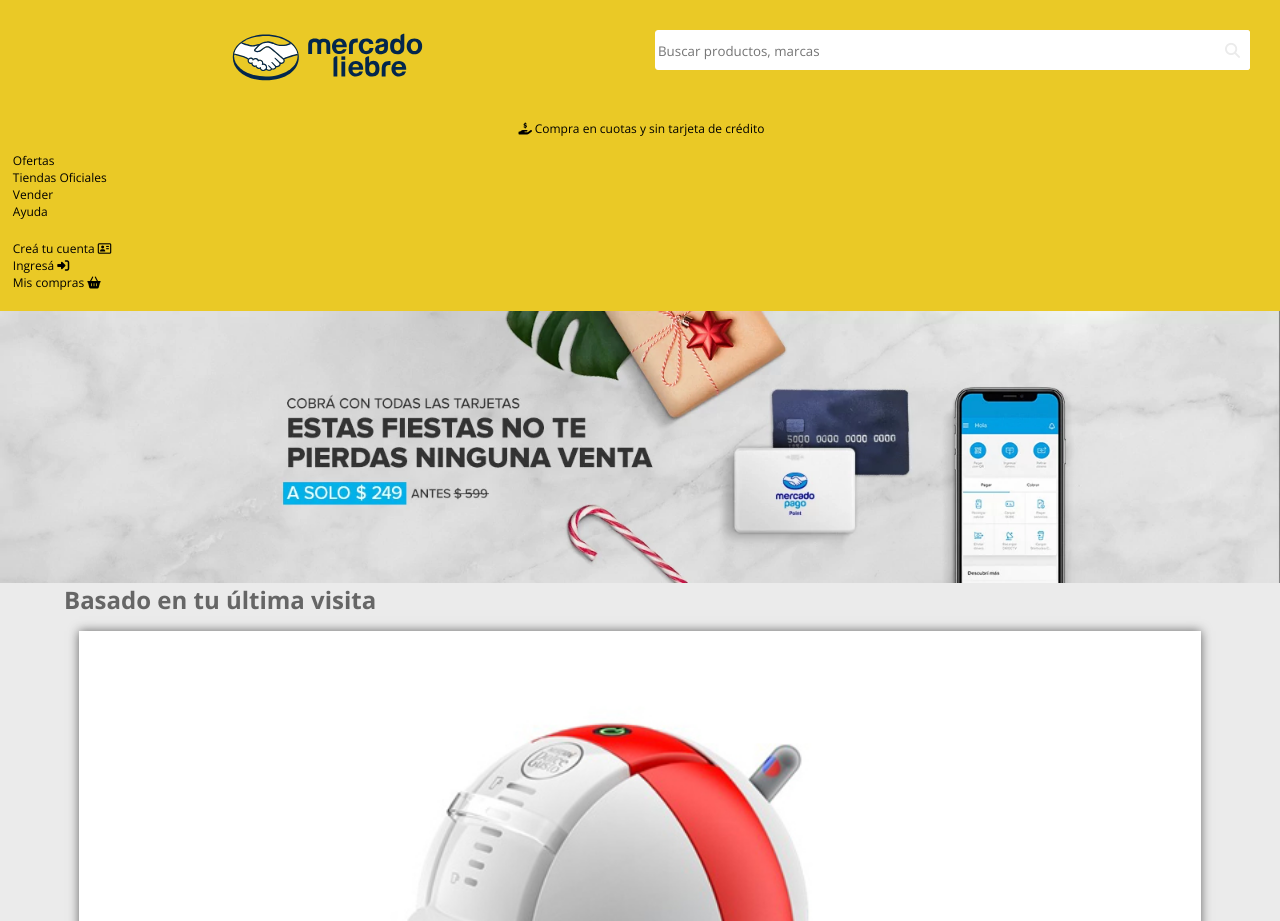
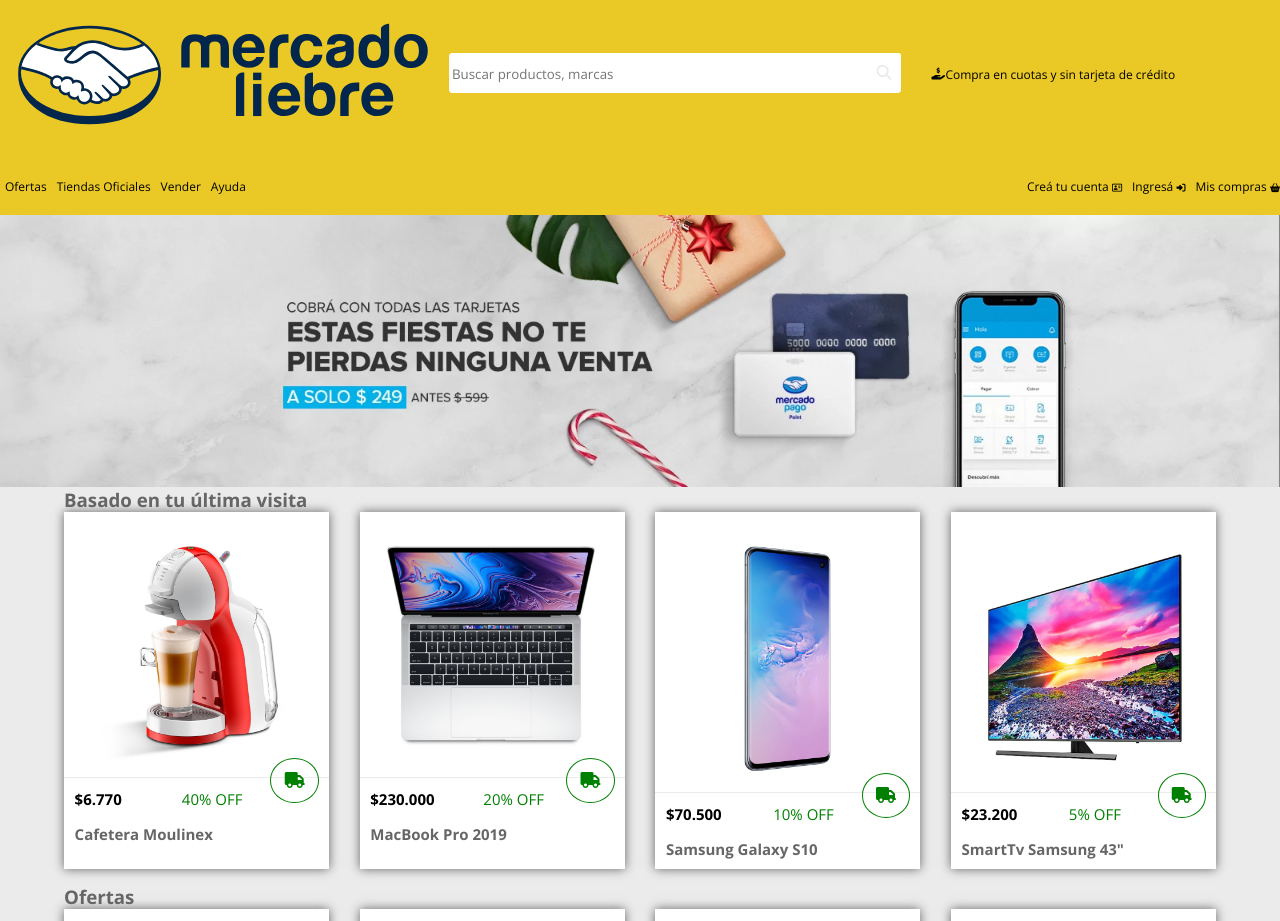
Before and after one commit to Aldoleonel/AldoChalup-c21-Mercado-Liebre, a website: page views/home.html in a window 1280 px wide. Shown: the top 921 px of the page. Drawn offline with nearby package versions, Linux system fonts and the light colour scheme.

Commit message:
desktop en proceso

```diff
--- a/public/css/general.css
+++ b/public/css/general.css
@@ -25,7 +25,7 @@
 header {
     background-color: var(--colorAmarillo);
     font-family: var(--tipografiaGeneral);
-    font-size: 12px;
+    font-size: 9px;
     display: flex;
     flex-direction: column;
 
@@ -86,22 +86,32 @@
         margin: 0;
         max-width: 1180px;
     }
+    .home__main--box-precio {
+        padding: 4%;
+        position: relative;
+    }
     main i {
-        display: flex;
-        width: 15%;
+        /* display: flex; */
+        /* width: 15%; */
         color: green;
         border: 1px solid green;
+        border-radius: 50%;
+        position: absolute;
+        right: 10px;
+        top: -20px;
 
-        border-radius: 50%;
-        justify-content: center;
+
     }
-    .home__main--box-precio {
-        padding: 4%;
-    }
+
+
+
+
+
 }
 
 @media (min-width: 769px) {
     * {
         max-width: 1920px;
     }
+
 }
--- a/public/css/home.css
+++ b/public/css/home.css
@@ -4,7 +4,7 @@
     margin-left: 30px;
     margin-top: 30px;
     margin-bottom: 20px;
-    height: 50px;
+
 
 
 }
@@ -20,7 +20,7 @@
 .home__header-box-input-lupa {
    position: relative;
    width: 50%;
-   margin: 30px;
+   margin-right: 30px;
 
 }
 
@@ -46,22 +46,19 @@
 .header__div--Lupa-busqueda {
 
     background-color:white;
-    padding: 10px;
+    padding: 9px;
     border-radius: 3px;
     font-size: 15px;
-    color: var(--colorGrisClaro)
-
-
-
-
+    color: var(--colorGrisClaro);
 }
 
 .header__parrafo--contenedor {
     display: flex;
-    flex-wrap: wrap;
-    flex-direction: row;
+    /* flex-wrap: wrap; */
+    /* flex-direction: row; */
     justify-content: center;
-    align-items: baseline;
+
+
 }
 
 .header__parrafo {
@@ -85,11 +82,11 @@
 
 .home__header--dolar {
 
+    display: flex;
+    margin-top:2px;
 
-    display: flex;
-    margin-top: 20px;
-    width: 100%;
-    justify-content: flex-end;
+
+
 
 
 
@@ -123,12 +120,23 @@
 
 
 /*MAIN*/
+.home__article-box {
+    background-color: white;
+    margin-bottom: 15px;
+}
+
 .home__main-p {
     font-family: var(--tipografiaGeneral);
     color: black;
     display: flex;
     font-weight: 700;
     font-size: 25px;
+
+}
+.home__main-article {
+    display: flex;
+    flex-wrap: wrap;
+    justify-content: space-between;
 }
 
 .home__main-oferta {
@@ -146,8 +154,9 @@
 
 }
 main article img {
-    display: flex;
-    justify-content: center;
+    /* display: flex; */
+    /* justify-content: center; */
+    padding: 15px;
     width: 100%;
 }
 .home_main_img-baner {
@@ -160,7 +169,8 @@
 }
 
 .home__main_separador {
-    margin-bottom: 10px;
+    margin-top: 15px;
+
 }
 
 
@@ -182,21 +192,88 @@
 
 /*MEDIA QUERY*/
 @media (min-width:481px) {
-    .home__header--descripcion {
-        display: inline-block;
-        padding-left: 1%;
+
+
+    /*HEADER*/
+
+
+    .home__header-container {
+        display: flex;
+        justify-content: space-evenly;
+        margin-left: 0;
+        width: 70%;
+        gap: 2%;
     }
-    .home__header--dolar {
-        width: 3%;
+    .home__header--logo {
+        margin-top: 0px;
+        margin-left: 0;
+        margin-top: 0;
+        margin-bottom: 0;
+
+    }
+    .header__parrafo {
+        margin: 0;
+    }
+
+    .home__header-box-input-lupa {
+        margin: 0;
+    }
+
+
+    .home__header-container .home__header-box-input-lupa  {
+        width: 400px;
+
+    }
+
+
+    .home__header-box-nav1 {
+        display: flex;
+        align-items: center;
+        margin-bottom: 50px;
+        margin-top: 20px;
+        margin-left: 15px;
+        gap: 5px;
+    }
+
+    .header__parrafo--contenedor {
+        width: 300px;
+        margin-right: 15px;
+        margin-left: 0px;
+
+    }
+
+    .home__header-box-nav1 {
+        display: flex;
+
     }
 
     .font-awesome {
         display: none;
     }
+    .home__header--nav--menu {
+        margin-left: 5px;
+    }
+    .home__header--nav--menu .home__header--descripcion {
+        display: flex;
+        justify-content: space-between;
+
+    }
+    .home__header--nav--menu .home__header--descripcion ul  {
+        display: flex;
+        gap: 10px;
+
+    }
+
+    /*MAIN*/
+
+
     .home__article-box {
         background-color: white;
         box-shadow: 0px 0px 10px rgb(100,100,100);
-        margin: 15px;
+        /* margin: 15px; */
+        width: 45%;
+        margin-bottom: 15px;
+
     }
     .home__main--imagen {
         margin-top: 15px;
@@ -204,14 +281,56 @@
     .home_main_img-baner {
         display: flex;
     }
+    .h3_width100 {
+        width: 100%;
+    }
+    .home__main-p {
+        gap: 20%;
+        font-size: 15px;
+    }
+    .home__main_separador {
+        font-size: 15px;
+    }
+
+
 
 }
 @media (min-width:769px){
+
+    .home__header--logo {
+        width: 47%;
+    }
+    .home__header-container .home__header-box-input-lupa {
+        width: 600px;
+    }
     .home__header--dolar {
         width: 1.5%;
         justify-content: center;
     }
+
     .header__input--contenedor {
         width: auto;
+
     }
+    .header__parrafo--contenedor {
+        width: 300px;
+
+        margin-right: 15px;
+        margin-left: 0px;
+
+    }
+    .header__parrafo--contenedor {
+        gap: 5px;
+    }
+
+
+    /*MAIN*/
+
+
+    .home__article-box {
+        width: 23%;
+
+
+    }
+
 }
--- a/views/home.html
+++ b/views/home.html
@@ -13,6 +13,8 @@
 
 <body>
     <header>
+        <div class="home__header">
+            <div class="home__header-box-nav1">
                 <div class="home__header-container">
                     <img class="home__header--logo" src="/images/logo-mercado-liebre.svg" alt="logo-mercado-liebre">
                     <div class="home__header-box-input-lupa">
@@ -20,10 +22,11 @@
                         <a href="" class="header__div--Lupa-busqueda"><i class="fas fa-search"></i></a>
                     </div>
                 </div>
-        </div>
+
                 <div class="header__parrafo--contenedor">
                     <a href="" class="home__header--dolar"><i class="fas fa-hand-holding-usd"></i></a>
                     <p class="header__parrafo">Compra en cuotas y sin tarjeta de crédito</p>
+                </div>
             </div>
             <nav class="home__header--nav--menu">
                 <div class="home__header--descripcion">
@@ -42,14 +45,15 @@
                 <div class="font-awesome">
                     <a href="" class="home__header--bars"><i class="fa fa-bars fa-lg"></i></a>
                 </div>
+        </div>
         </nav>
         <img class="home__header-baner" src="/images/img-home-banner.jpg" alt="img-home-banner">
     </header>
     <main>
         <div>
-            <article>
+            <article class="home__main-article">
 
-                <h2>Basado en tu última visita</h2>
+                <h3 class="h3_width100">Basado en tu última visita</h3>
                 <div class="home__article-box">
                     <img class="main__article-img" src="/images/img-cafetera-moulinex.jpg" alt="Cafetera Moulinex">
                     <div class="home__main--box-precio">
@@ -78,7 +82,7 @@
                         </div>
                     </div>
                 </div>
-        </div>
+
                 <div class="home__article-box">
                     <img class="home__main--imagen" src="/images/img-samsung-galaxy-s10.jpg" alt="samsung galaxy s10">
                     <div class="home__main--box-precio">
@@ -110,8 +114,8 @@
                 </div>
 
             </article>
-        <article>
-            <h2>Ofertas</h2>
+            <article class="home__main-article">
+                <h3 class="h3_width100">Ofertas</h3>
                 <!-- <img class="home_main_img-baner" src="/images/img-home-banner.jpg" alt="img-home-banner"> -->
 
                 <div class="home__article-box">
@@ -135,7 +139,7 @@
                                 <p class="home__main-precio">$230.000</p>
                                 <p class="home__main-oferta">20% OFF</p>
                             </div>
-                        <h3>MacBook Pro 2019</h3>
+                            <h3 class="home__main_separador">MacBook Pro 2019</h3>
                         </div>
                     </div>
                 </div>
```
Lines whose indentation alone changed are shown as unchanged.
